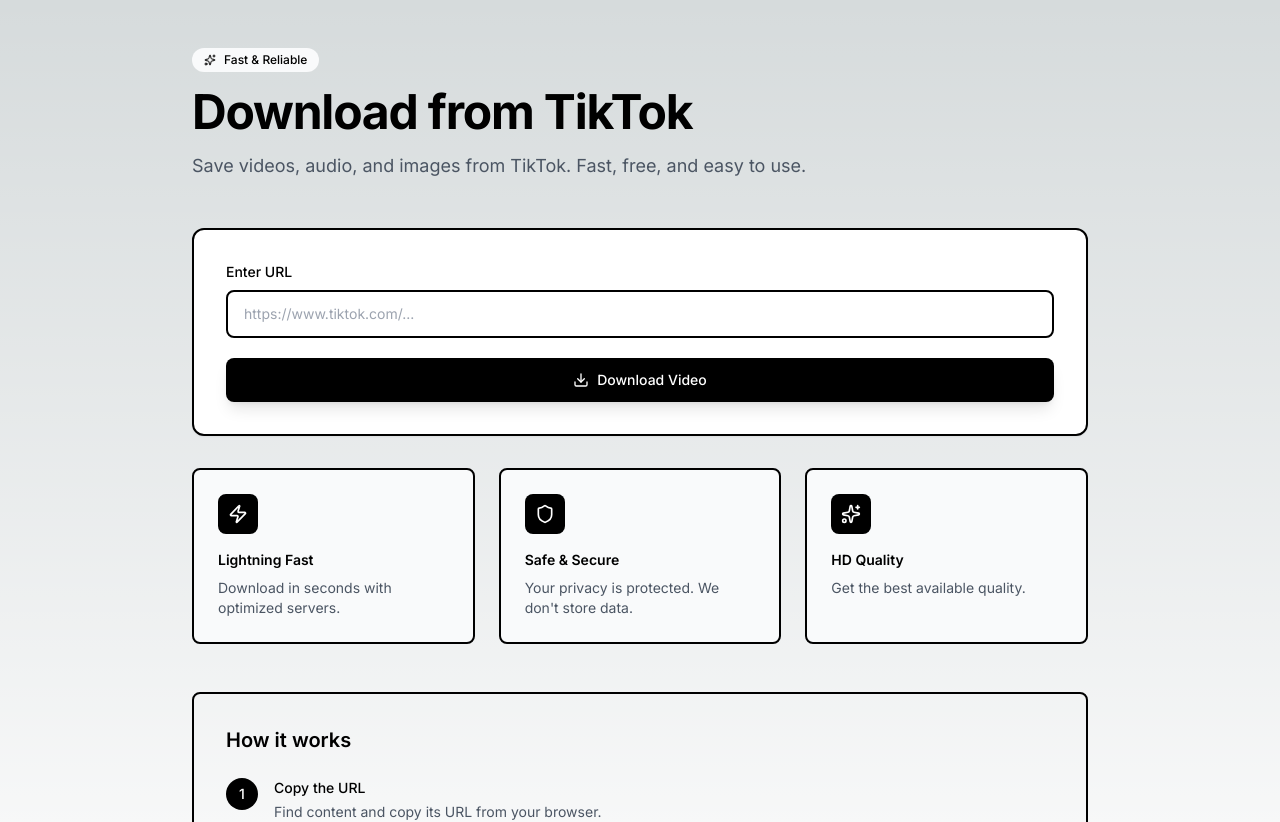
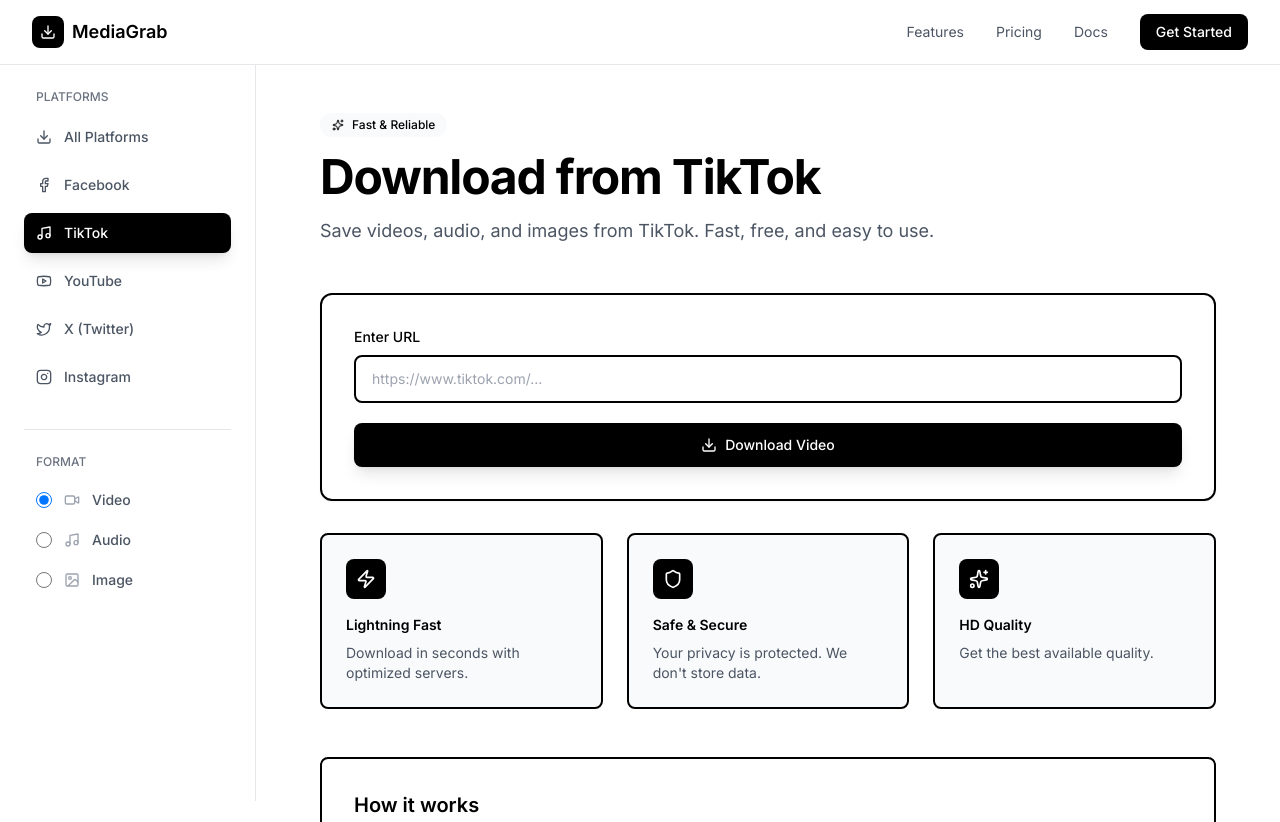
Before and after one commit to Kelvinagbe/Social-media-downloadee, a Next.js app: page /tiktok in a window 1280 px wide. Shown: the top 822 px of the page. Built offline with nearby package versions, Linux system fonts and the light colour scheme.

Commit message:
Update layout.tsx

```diff
--- a/app/layout.tsx
+++ b/app/layout.tsx
@@ -1,12 +1,13 @@
 import './globals.css';
 import type { Metadata } from 'next';
 import { Inter } from 'next/font/google';
+import AppWrapper from '@/components/AppWrapper';
 
 const inter = Inter({ subsets: ['latin'] });
 
 export const metadata: Metadata = {
-  title: 'Create Next App',
-  description: 'Generated by create next app',
+  title: 'MediaGrab - Social Media Downloader',
+  description: 'Download videos, audio, and images from social media platforms',
 };
 
 export default function RootLayout({
@@ -16,7 +17,9 @@
 }) {
   return (
     <html lang="en">
-      <body className={inter.className}>{children}</body>
+      <body className={inter.className}>
+        <AppWrapper>{children}</AppWrapper>
+      </body>
     </html>
   );
 }
```
